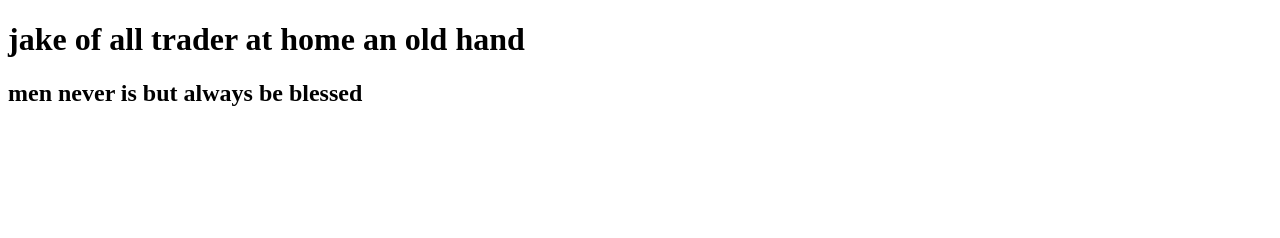
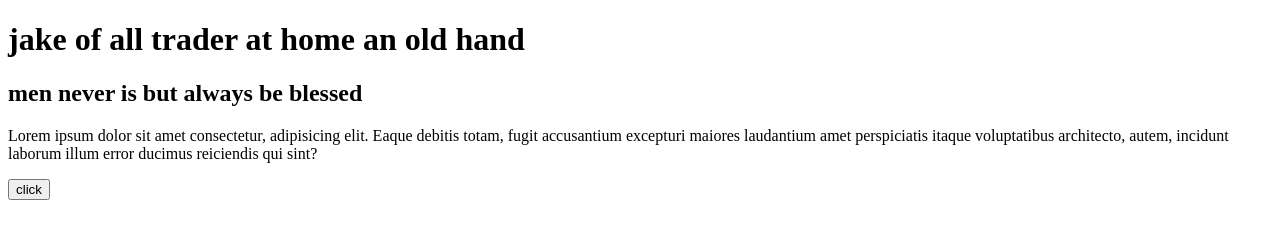
Before and after one commit to TalhaLaar/laar, a plain HTML site: page index.html in a window 1280 px wide. Drawn offline with Linux system fonts and the light colour scheme.

Commit message:
today class

```diff
--- a/index.html
+++ b/index.html
@@ -8,5 +8,7 @@
 <body>
     <h1>jake of all trader at home an old hand</h1>
     <h2>men never is but always be blessed</h2>
+    <p>Lorem ipsum dolor sit amet consectetur, adipisicing elit. Eaque debitis totam, fugit accusantium excepturi maiores laudantium amet perspiciatis itaque voluptatibus architecto, autem, incidunt laborum illum error ducimus reiciendis qui sint?</p>
+    <button>click </button>
 </body>
 </html>
```
